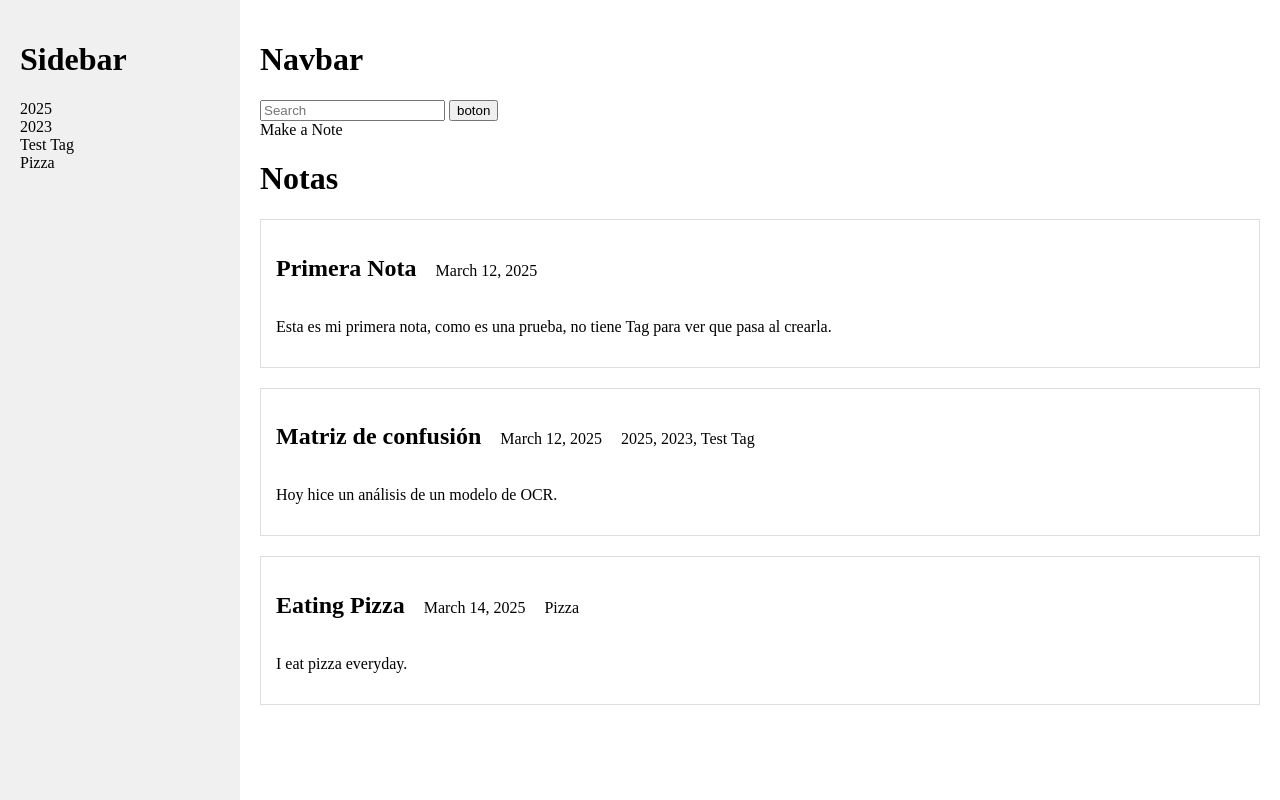
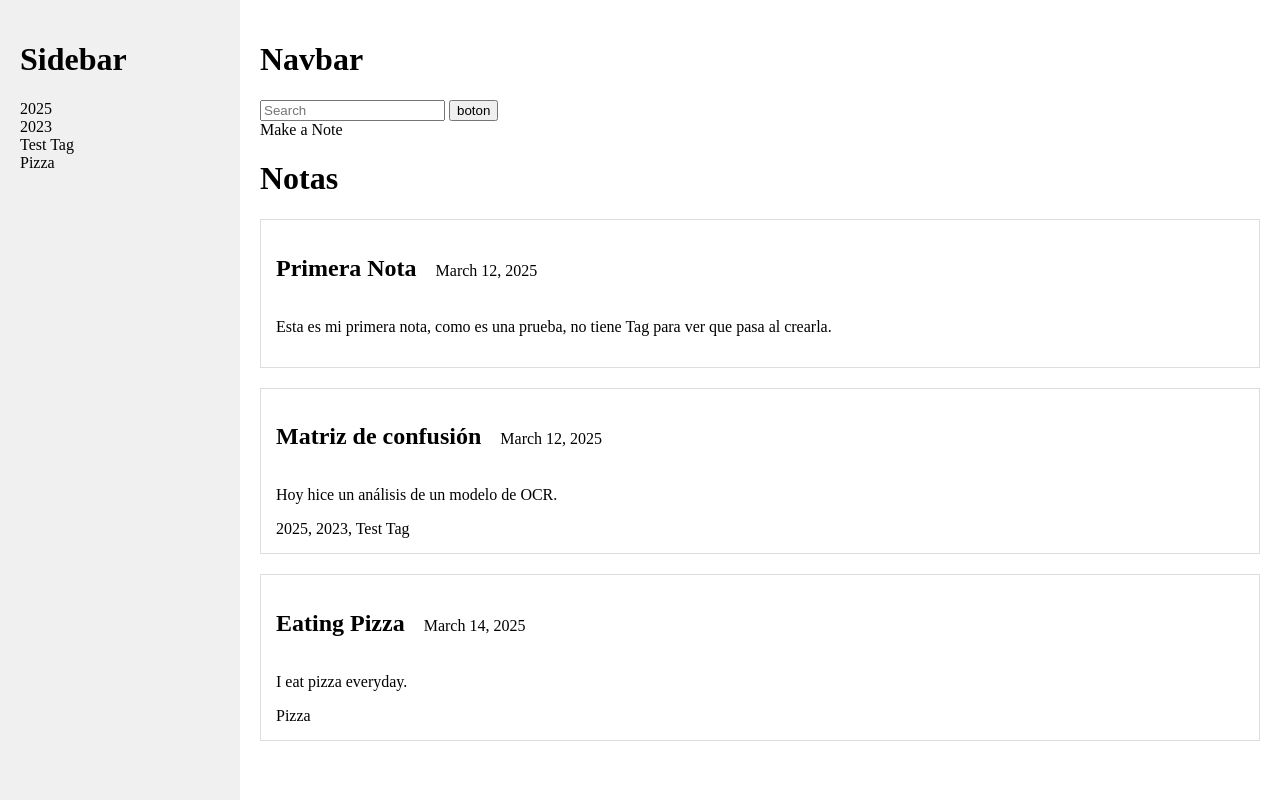
Before and after one commit to ego-mejia/google-keep-copy, a Django app: page /keep/ in a window 1280 px wide. Run offline with Django 4.2, Linux system fonts and the light colour scheme; data comes from the database, SQL or seed files in the repository; both versions use the stored data as it was after the commit.

Commit message:
Moved tags from inline to bottom of note div.

```diff
--- a/google_keep/templates/google_keep/note_list.html
+++ b/google_keep/templates/google_keep/note_list.html
@@ -5,11 +5,9 @@
   <div>
     <h2 class="inline-elements">{{ note.title }}</h2>
     <span class="inline-elements">{{ note.date_added }}</span>
-    <div class="inline-elements">
-      {% for tag in note.tags.all %} {{ tag.name }}{% if not forloop.last %},
-      {%endif %} {% endfor %}
-    </div>
   </div>
   <p>{{ note.body }}</p>
+  {% for tag in note.tags.all %} {{ tag.name }}{% if not forloop.last %},
+  {%endif %} {% endfor %}
 </div>
 {% endfor %} {% endblock content %}
```
Also changed, not shown: db.sqlite3.
